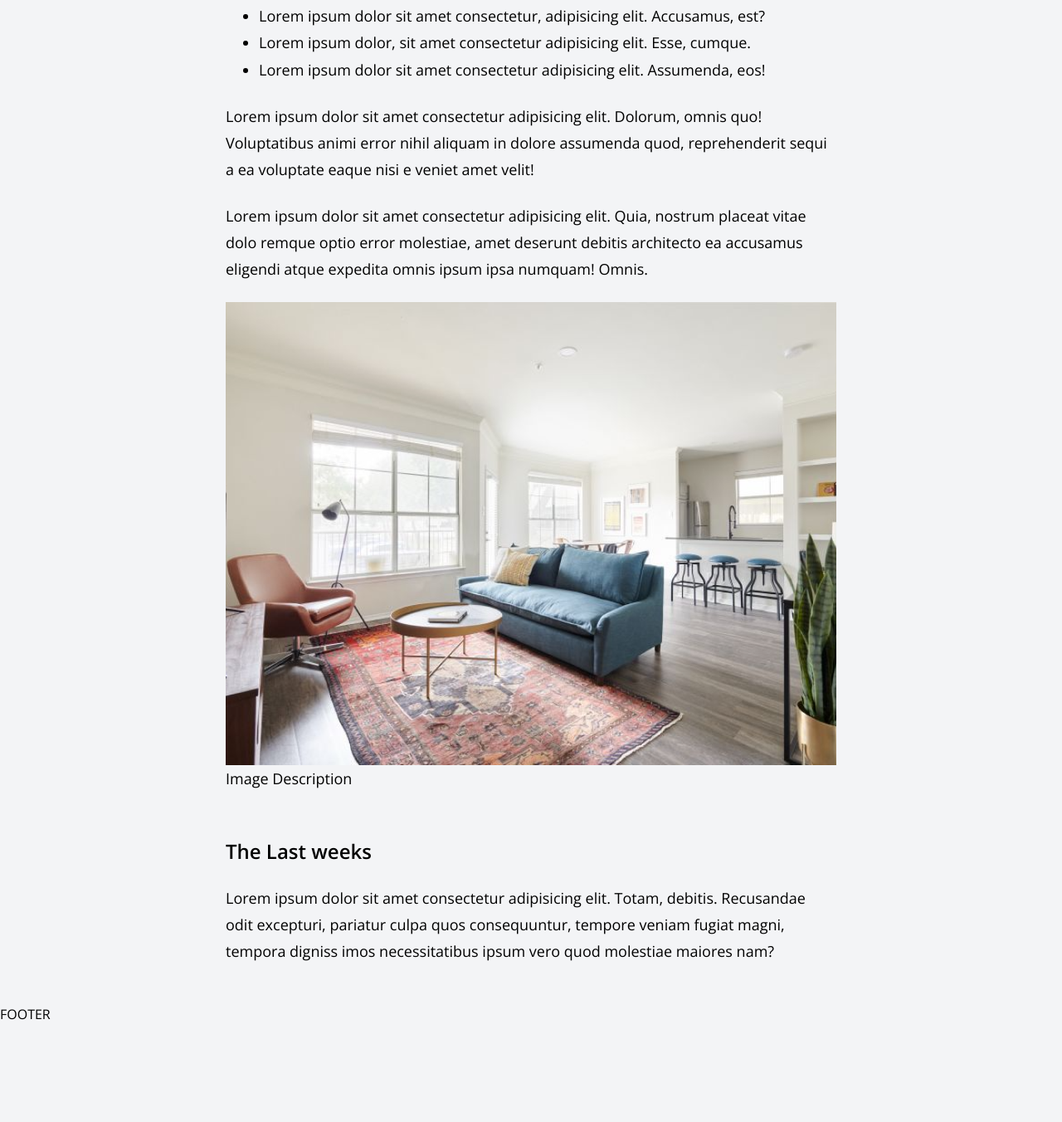
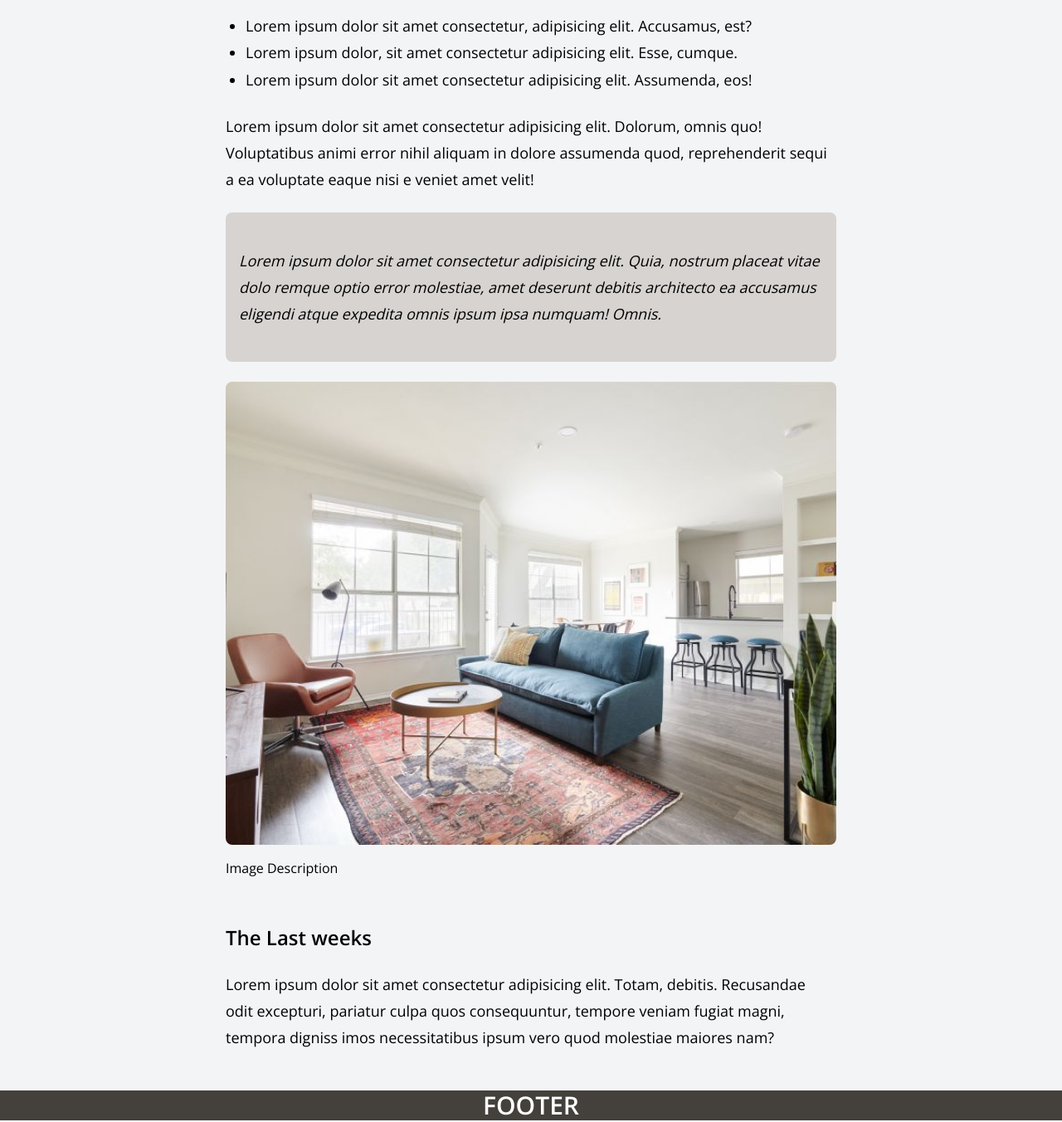
Before and after one commit to bryan1fk1/Article, a plain HTML site: page portafolio/index.html in a window 1280 px wide. Shown: the part 661-2013 px from the top of the page at 83% size. Before the commit the page ends 1895 px from the top, so only its background shows below. Drawn offline with nearby package versions, Linux system fonts and the light colour scheme.

Commit message:
Tercer Avanze

```diff
--- a/portafolio/index.html
+++ b/portafolio/index.html
@@ -13,7 +13,7 @@
 
 </head>
 <body>
-<div>HEADER</div>
+<div class="dark">HEADER</div>
 
 <div class="section">
     <div class="container">
@@ -68,6 +68,6 @@
     </div>
 </div>
    </div>
- <div>FOOTER</div>
+ <div class="dark">FOOTER</div>
 </body>
 </html>
--- a/portafolio/style.css
+++ b/portafolio/style.css
@@ -39,5 +39,51 @@ body {
 .article p {
    margin-top: 24px;
    margin-bottom: 24px;
+}
 
+.article ul {
+    padding-left: 24px;
 }
+
+.article blockquote {
+    margin-top: 24px;
+    margin-bottom: 24px;
+    background-color: hsl(24,6%,83%);
+    padding: 18px 16px;
+    border-radius: 8px;
+    font-weight: 400;
+    font-style: italic;
+}
+
+.article figure img {
+    border-radius: 8px;
+}
+
+.article figure figcaption {
+    font-size: calc(16 / 16 * 1rem);
+    line-height: 150%;
+    margin-top: 16px;
+}
+
+.article a {
+    font-weight: 400;
+    color: hsl(335, 78% , 42%, 1);
+}
+
+.article strong {
+    font-size: 600;
+}
+
+.article em {
+    font-style: italic;
+}
+
+.dark {
+    background-color: hsl(30, 6%, 25%);
+    color: white;
+    font-size: calc(30 / 16 *1rem);
+    line-height: 120%;
+    text-align: center;
+    font-weight: 600;
+    padding-top: 16px 0;
+}
```
